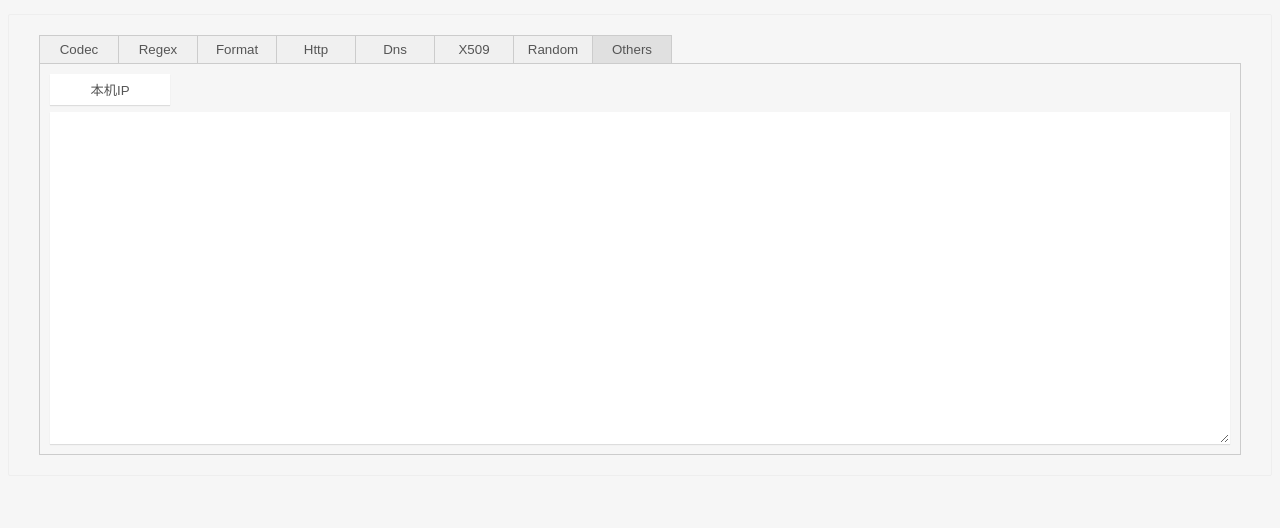
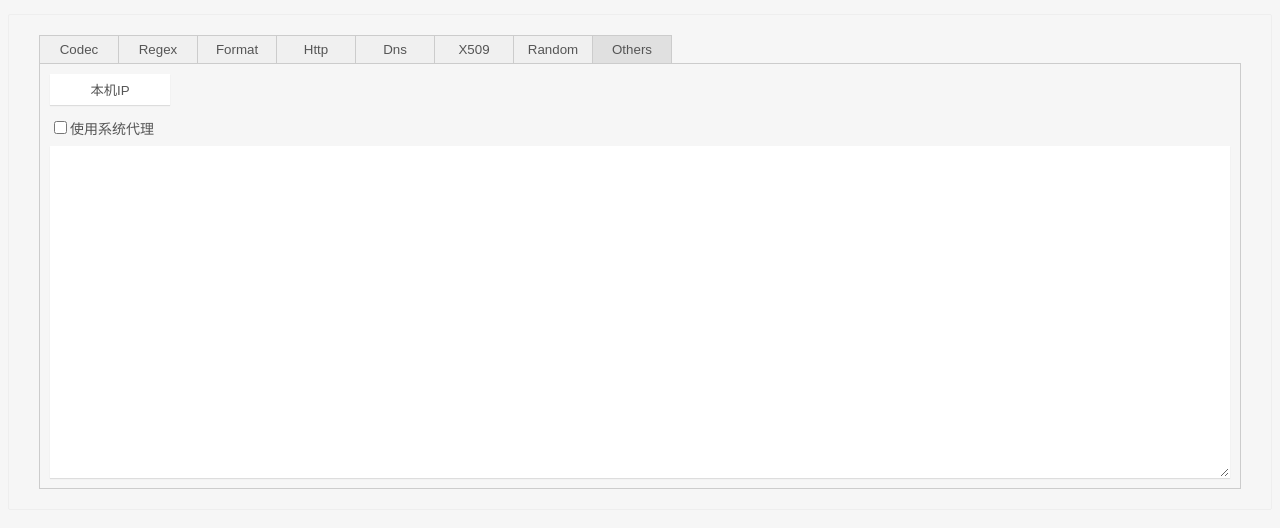
Before and after one commit to pangbit/vappjs, a Vue app: page / in a window 1280 px wide. Both pictures are taken after a click on the button "Others". Shown: the top 528 px of the page. Built offline with nearby package versions, Linux system fonts and the light colour scheme.

Commit message:
upd, ipinfo增加系统代理设置

```diff
--- a/src/components/Others.vue
+++ b/src/components/Others.vue
@@ -3,9 +3,10 @@ import { ref } from "vue";
 import { invoke } from "@tauri-apps/api/core";
 
 const xResult = ref("");
+const xUseProxy = ref(false);
 
 async function ipinfo() {
-    xResult.value = await invoke("ipinfo");
+    xResult.value = await invoke("ipinfo", { useProxy: xUseProxy.value });
 }
 
 </script>
@@ -16,8 +17,14 @@ async function ipinfo() {
         <div class="btns">
             <button class="btn" @click="ipinfo">本机IP</button>
         </div>
+        <label class="check"><input type="checkbox" v-model="xUseProxy">使用系统代理</label>
         <textarea class="show" rows="20" v-model="xResult"></textarea>
     </div>
 </template>
 
-<style scoped></style>
+<style scoped>
+.check {
+    width: 8em;
+}
+
+</style>
```
Also changed, not shown: 1 other file (tests, documents, lock files or other folders).
